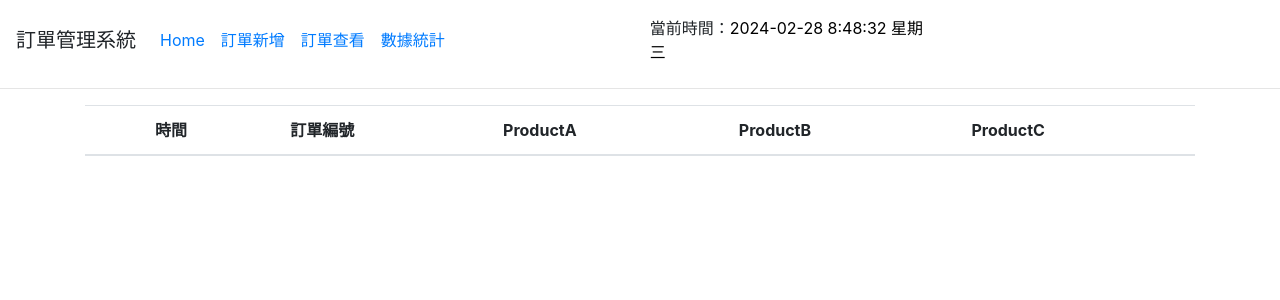
After one commit to wp900622/OrderMangementSystem, a Django app: page /orderwatch/ in a window 1280 px wide. The commit adds this page. Shown: the top 300 px of the page. Run offline with Django 5.2, Linux system fonts and the light colour scheme; lists and menus that the app fills with data are empty; some libraries are stand-ins or nearby versions.

Commit message:
Third commit

```diff
--- a/ChartView/chart/chart/urls.py
+++ b/ChartView/chart/chart/urls.py
@@ -24,4 +24,5 @@ urlpatterns = [
     path('', views.index),
     path('product/', views.chart),
     path('pie/', views.Pie),
+    path('orderwatch/',views.orderwatch),
 ]
--- a/ChartView/chart/chartview/forms.py
+++ b/ChartView/chart/chartview/forms.py
@@ -18,6 +18,7 @@ class Report(forms.ModelForm):
         model = models.Report
         fields = '__all__'
         widgets = {
+
             'Year_Quarter': forms.TextInput(attrs={'class': 'form-control'}),
             'ProductA': forms.TextInput(attrs={'class': 'form-control'}),
             'ProductB': forms.TextInput(attrs={'class': 'form-control'}),
--- a/ChartView/chart/static/js/datetime.js
+++ b/ChartView/chart/static/js/datetime.js
@@ -20,7 +20,7 @@
                 if(today.getDay()=== 4)   day   =   "星期四 "
                 if(today.getDay()=== 5)   day   =   "星期五 "
                 if(today.getDay()=== 6)   day   =   "星期六 "
-                document.getElementById('DateTime').innerHTML=yyyy+"-"+MM +"-"+ dd +" " + hh+":"+mm+":"+ss+"   " + day;
+                document.getElementById('nowDateTime').innerHTML=yyyy+"-"+MM +"-"+ dd +" " + hh+":"+mm+":"+ss+"   " + day;
                 setTimeout('startTime()',1000);//每一秒中重新載入startTime()方法
             }
 
--- a/ChartView/chart/templates/base.html
+++ b/ChartView/chart/templates/base.html
@@ -1,18 +1,19 @@
- {% load static %}
+
 <!DOCTYPE html>
 <html lang="en">
-<script src="{% static 'js/datetime.js' %}"></script>
+
 <head>
     <meta charset="UTF-8">
-    <title>Title</title>
+    <title>訂單管理系統</title>
      <link crossorigin="anonymous" href="https://stackpath.bootstrapcdn.com/bootstrap/4.4.1/css/bootstrap.min.css" integrity="sha384-Vkoo8x4CGsO3+Hhxv8T/Q5PaXtkKtu6ug5TOeNV6gBiFeWPGFN9MuhOf23Q9Ifjh" rel="stylesheet"></link>
      <script src="https://cdnjs.cloudflare.com/ajax/libs/echarts/5.5.0/echarts.min.js"></script>
-
+     {% load static %}
+    <script src= "{% static 'js/datetime.js' %}" ></script>
 
 </head>
-<body>
-
-    <nav class="navbar navbar-expand-lg bg-body-tertiary">
+<body onload="startTime()" >
+ <div class="row mt-2">
+    <nav class="navbar navbar-expand-lg bg-body-tertiary col-9">
       <div class="container-fluid">
             <a class="navbar-brand">訂單管理系統</a>
             <button class="navbar-toggler" type="button" data-bs-toggle="collapse" data-bs-target="#navbarNav" aria-controls="navbarNav" aria-expanded="false" aria-label="Toggle navigation">
@@ -25,11 +26,11 @@
               </ul>
             </div>
           </div>
-            <div onload="startTime()" class="justify-content-end col-3" id="date">
-                 當前時間：<font color="#33FFFF"><span id="DateTime"></span></font>
+            <div class="justify-content-end col-4" id="date">
+                 當前時間：<font color=black><span class="justify-content-end" id="nowDateTime"></span></font>
             </div>
     </nav>
-
+</div>
         <hr/>
         <div class="container">
             {% block content%}
--- a/ChartView/chart/templates/index.html
+++ b/ChartView/chart/templates/index.html
@@ -4,10 +4,10 @@
               <a class="nav-link active" aria-current="page" href=" ">Home</a>
             </li>
             <li class="nav-item">
-              <a class="nav-link" href="#">訂單新增</a>
+              <a class="nav-link" href=" ">訂單新增</a>
             </li>
               <li class="nav-item">
-              <a class="nav-link" href="#">訂單查看</a>
+              <a class="nav-link" href="orderwatch/">訂單查看</a>
             </li>
             <li class="nav-item">
               <a class="nav-link active" aria-current="page" href="product/">數據統計</a>
--- /dev/null
+++ b/ChartView/chart/templates/orderwatch.html
@@ -0,0 +1,32 @@
+{% extends 'base.html' %}
+{% block navbar %}
+            <li class="nav-item">
+              <a class="nav-link active" aria-current="page" href=" ">Home</a>
+            </li>
+            <li class="nav-item">
+              <a class="nav-link active" aria-current="page" href="../">訂單新增</a>
+            </li>
+             <li class="nav-item">
+              <a class="nav-link active" href="#">訂單查看</a>
+            </li>
+            <li class="nav-item">
+              <a class="nav-link active" aria-current="page" href="../product/">數據統計</a>
+            </li>
+{% endblock %}
+{% block content%}
+    <table class="table">
+        <thead>
+            <tr>
+              <th scope="col"></th>
+              <th scope="col">時間</th>
+              <th scope="col">訂單編號</th>
+              <th scope="col">ProductA</th>
+              <th scope="col">ProductB</th>
+              <th scope="col">ProductC</th>
+            </tr>
+        </thead>
+        <tbody>
+
+        </tbody>
+    </table>
+{% endblock %}
--- a/ChartView/chart/templates/product.html
+++ b/ChartView/chart/templates/product.html
@@ -4,10 +4,10 @@
               <a class="nav-link"  href="../">Home</a>
             </li>
             <li class="nav-item">
-              <a class="nav-link" href="#">訂單新增</a>
+              <a class="nav-link" href="../">訂單新增</a>
             </li>
               <li class="nav-item">
-              <a class="nav-link" href="#">訂單查看</a>
+              <a class="nav-link" href="../orderwatch/">訂單查看</a>
             </li>
             <li class="nav-item">
               <a class="nav-link active" aria-current="page" href="#">數據統計</a>
```
